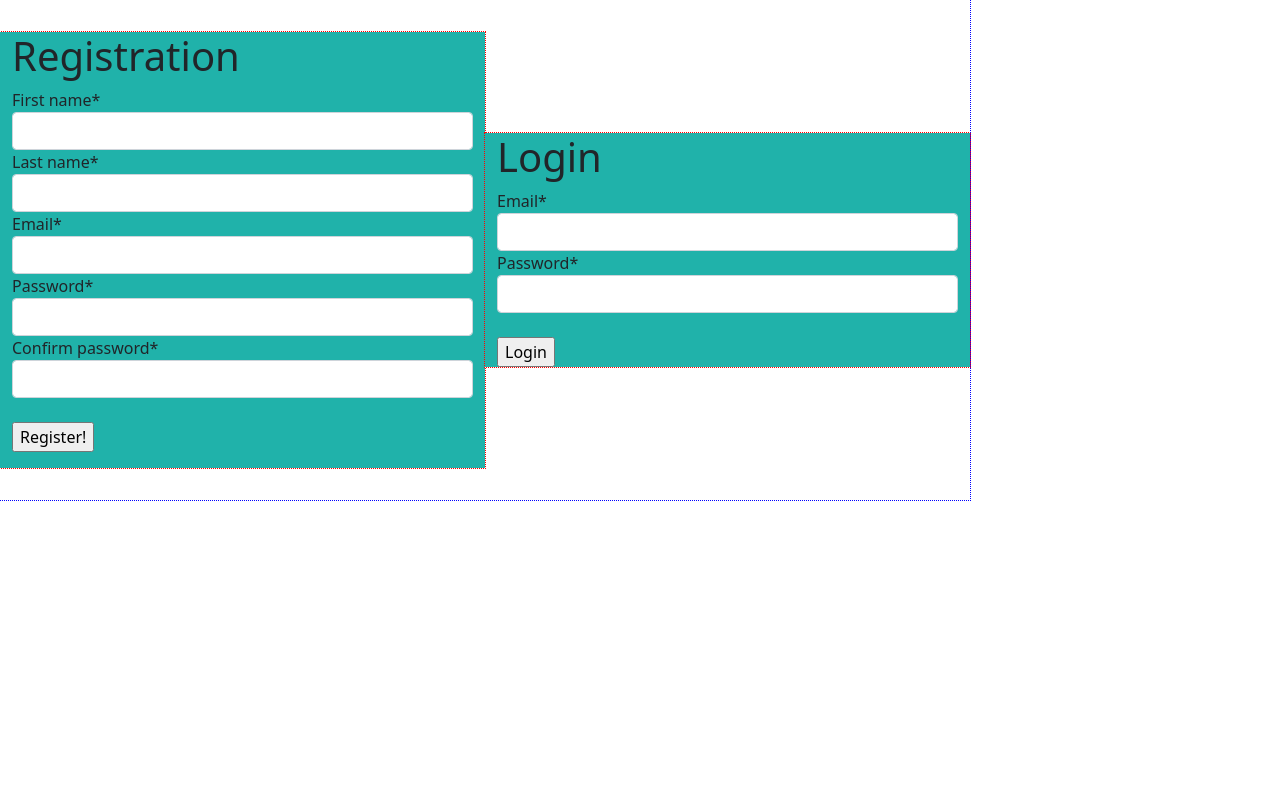
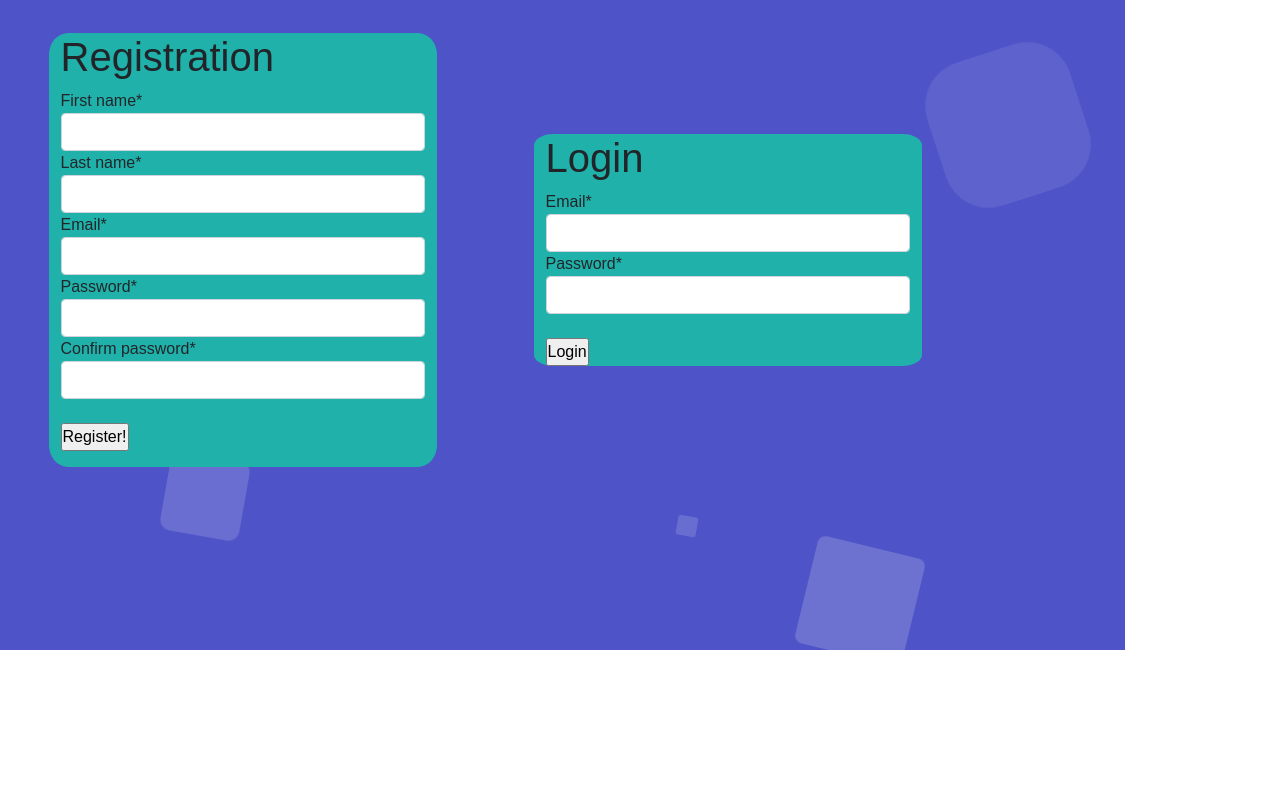
Before and after one commit to SJFoote/fav_books, a Django app: page / in a window 1280 px wide. Run offline with Django 3.2, Linux system fonts and the light colour scheme; some libraries are stand-ins or nearby versions.

Commit message:
updated to add dynamic background

```diff
--- a/fav_books_app/static/css/style.css
+++ b/fav_books_app/static/css/style.css
@@ -4,20 +4,23 @@
     align-items: center;
     width: 970px;
     height: 500px;
-    outline: 1px blue dotted;
+    /* outline: 1px blue dotted; */
 }
 
 #header {
     display: block;
-    outline: 1px red dotted;
+    /* outline: 1px red dotted; */
     background-color: lightseagreen;
     text-align: center;
     justify-content: space-between;
 }
 
 .container {
-    width: 50%;
-    outline: 1px red dotted;
+    margin: 5%;
+    width: 60%;
+    border-radius: 5%;
+    background-color: white;
+    /* outline: 1px red dotted; */
 }
 
 #registration {
@@ -29,3 +32,141 @@
     top:25%;
     background: lightseagreen;
 }
+
+/* dynamic background from: https://codepen.io/vaibhavarora/pen/xmpxjp */
+
+@import url('https://fonts.googleapis.com/css?family=Exo:400,700');
+
+*{
+    margin: 0px;
+    padding: 0px;
+}
+
+body{
+    font-family: 'Exo', sans-serif;
+}
+
+.area{
+    background: #4e54c8;
+    background: -webkit-linear-gradient(to left, #8f94fb, #4e54c8);
+    width: 100%;
+    height:100vh;
+    position: absolute;
+    z-index: -1;
+
+}
+
+.circles{
+    position: absolute;
+    top: 0;
+    left: 0;
+    width: 100%;
+    height: 100%;
+    overflow: hidden;
+}
+
+.circles li{
+    position: absolute;
+    display: block;
+    list-style: none;
+    width: 20px;
+    height: 20px;
+    background: rgba(255, 255, 255, 0.2);
+    animation: animate 25s linear infinite;
+    bottom: -150px;
+
+}
+
+.circles li:nth-child(1){
+    left: 25%;
+    width: 80px;
+    height: 80px;
+    animation-delay: 0s;
+}
+
+
+.circles li:nth-child(2){
+    left: 10%;
+    width: 20px;
+    height: 20px;
+    animation-delay: 2s;
+    animation-duration: 12s;
+}
+
+.circles li:nth-child(3){
+    left: 70%;
+    width: 20px;
+    height: 20px;
+    animation-delay: 4s;
+}
+
+.circles li:nth-child(4){
+    left: 40%;
+    width: 60px;
+    height: 60px;
+    animation-delay: 0s;
+    animation-duration: 18s;
+}
+
+.circles li:nth-child(5){
+    left: 65%;
+    width: 20px;
+    height: 20px;
+    animation-delay: 0s;
+}
+
+.circles li:nth-child(6){
+    left: 75%;
+    width: 110px;
+    height: 110px;
+    animation-delay: 3s;
+}
+
+.circles li:nth-child(7){
+    left: 35%;
+    width: 150px;
+    height: 150px;
+    animation-delay: 7s;
+}
+
+.circles li:nth-child(8){
+    left: 50%;
+    width: 25px;
+    height: 25px;
+    animation-delay: 15s;
+    animation-duration: 45s;
+}
+
+.circles li:nth-child(9){
+    left: 20%;
+    width: 15px;
+    height: 15px;
+    animation-delay: 2s;
+    animation-duration: 35s;
+}
+
+.circles li:nth-child(10){
+    left: 85%;
+    width: 150px;
+    height: 150px;
+    animation-delay: 0s;
+    animation-duration: 11s;
+}
+
+
+
+@keyframes animate {
+
+    0%{
+        transform: translateY(0) rotate(0deg);
+        opacity: 1;
+        border-radius: 0;
+    }
+
+    100%{
+        transform: translateY(-1000px) rotate(720deg);
+        opacity: 0;
+        border-radius: 50%;
+    }
+
+}
--- a/fav_books_app/templates/index.html
+++ b/fav_books_app/templates/index.html
@@ -7,11 +7,26 @@
     <meta name="viewport" content="width=device-width, initial-scale=1.0">
     <title>Login</title>
     <link href="https://cdn.jsdelivr.net/npm/bootstrap@5.0.1/dist/css/bootstrap.min.css" rel="stylesheet" integrity="sha384-+0n0xVW2eSR5OomGNYDnhzAbDsOXxcvSN1TPprVMTNDbiYZCxYbOOl7+AMvyTG2x" crossorigin="anonymous">
+    <script src="https://ajax.googleapis.com/ajax/libs/jquery/3.6.0/jquery.min.js"></script>
     {% load static %}
     <link rel="stylesheet" href="{% static 'css/style.css' %}">
 </head>
 <body>
     <div id="main">
+        <div class="area">
+            <ul class="circles">
+                <li></li>
+                <li></li>
+                <li></li>
+                <li></li>
+                <li></li>
+                <li></li>
+                <li></li>
+                <li></li>
+                <li></li>
+                <li></li>
+            </ul>
+        </div>
         <div class="container" id="registration">
             <h1>Registration</h1>
             <form action="/register/" method="POST">
```
Also changed, not shown: fav_books_app/static/css/ajax.js (added, +13 -0 lines), fav_books_app/templates/books.html (+15 -0 lines), db.sqlite3.
